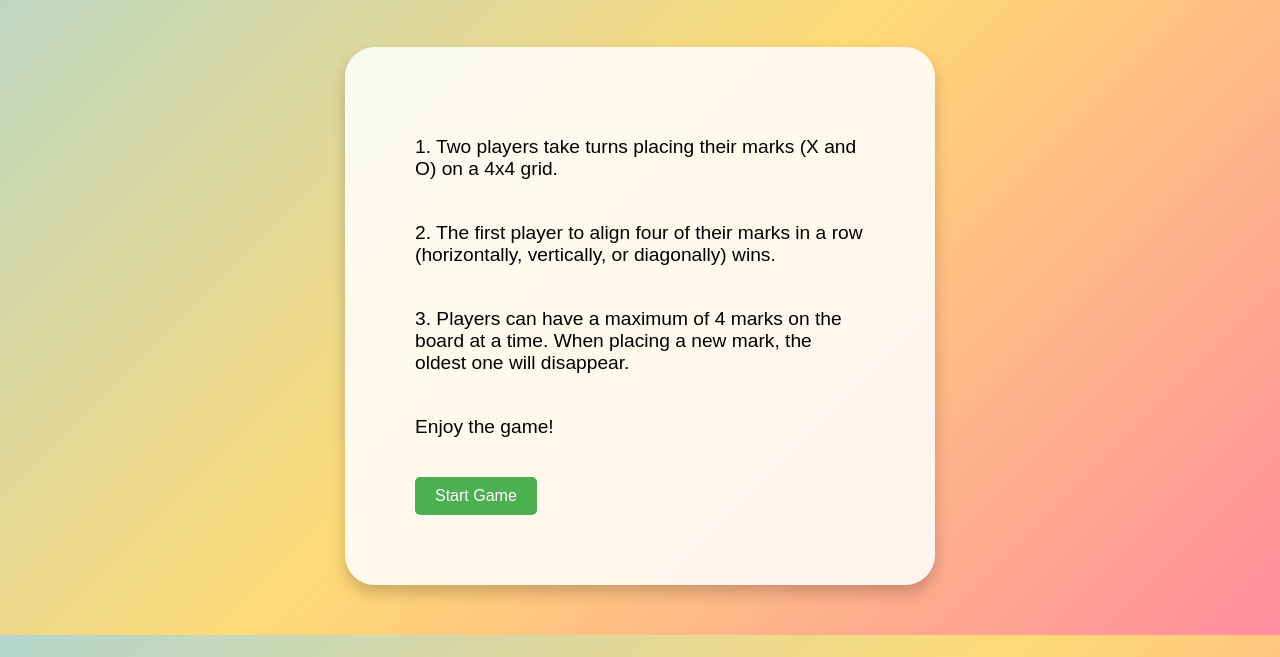
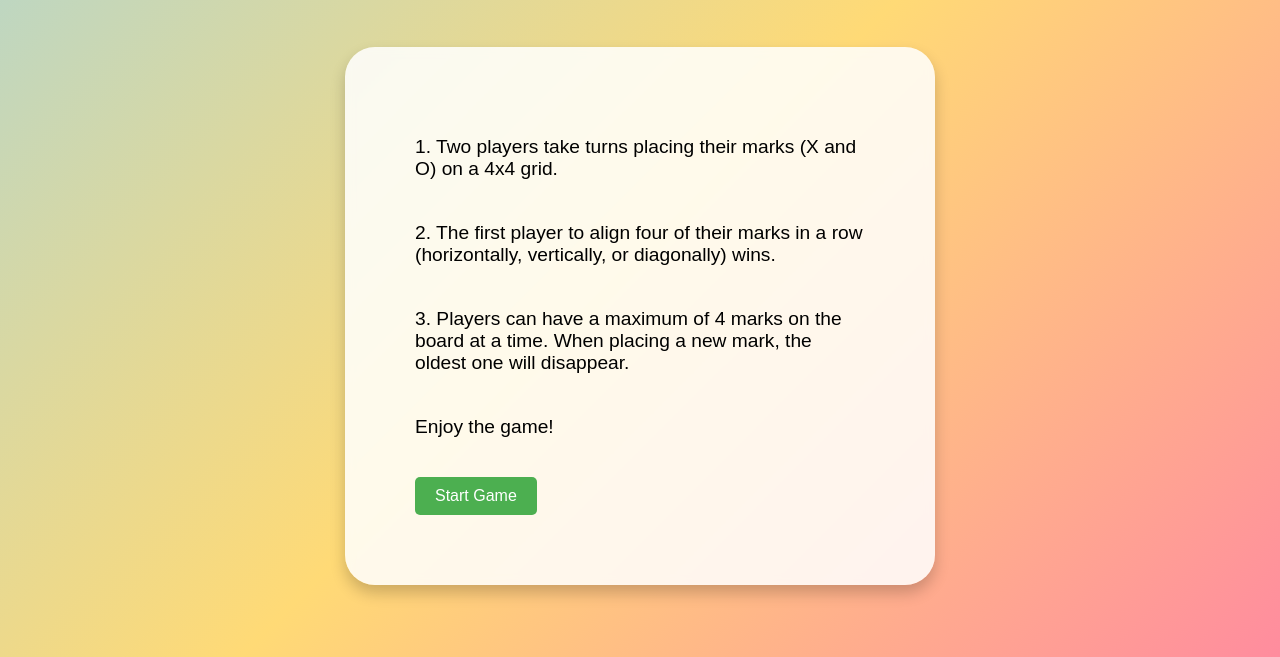
Before and after one commit to InsiyahBhatia/Tic-Tac-Toe-4, a plain HTML site: page index.html in a window 1280 px wide. Shown: the part 143-800 px from the top of the page. Drawn offline with Linux system fonts and the light colour scheme.

Commit message:
Update styles.css

```diff
--- a/styles.css
+++ b/styles.css
@@ -1,7 +1,8 @@
 /* Global Styles */
-body {
+html, body {
     font-family: Arial, sans-serif;
     margin: 0;
+    height: 100%;
     background: linear-gradient(135deg, #B4D6CD, #FFDA76, #FF8C9E);
     overflow: scroll;
 }
```
